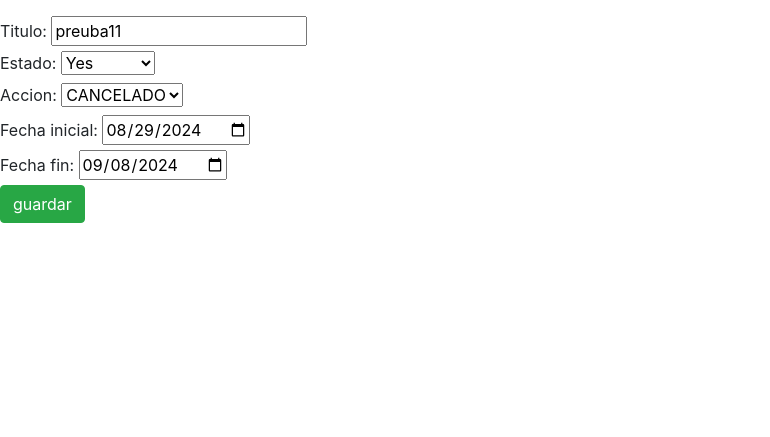
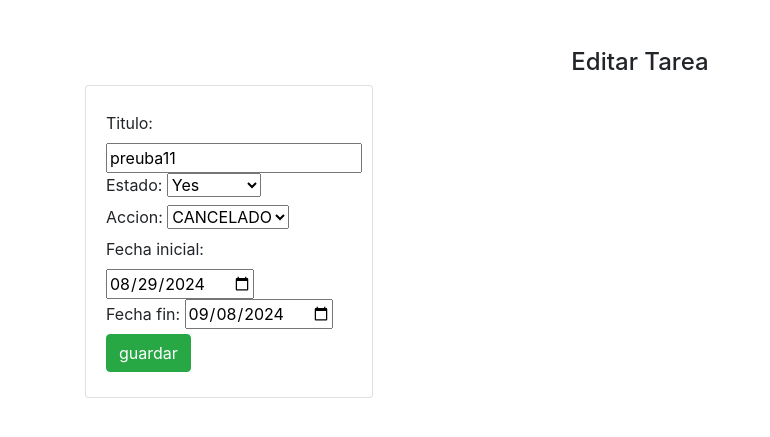
Before and after one commit to FelixVera17/todo_app, a Django app: page /tasks/18/update/ in a window 1280 px wide. Shown: the part 24-461 px from the top of the page, without its empty margins (0-770 px from the left). Run offline with Django 5.2, Linux system fonts and the light colour scheme; data comes from the database, SQL or seed files in the repository; both versions use the stored data as it was after the commit; some libraries are stand-ins or nearby versions.

Commit message:
mas estilos.

```diff
--- a/control/core/templates/core/task_update.html
+++ b/control/core/templates/core/task_update.html
@@ -1,5 +1,7 @@
 {% extends "base.html" %}
-{% block headExtra  %}
+
+{% block headExtra %}
+<link rel="stylesheet" href="https://stackpath.bootstrapcdn.com/bootstrap/4.5.2/css/bootstrap.min.css">
 
 
 {% endblock  %}
@@ -7,6 +9,11 @@
 {% comment %} <link rel="stylesheet" href="https://stackpath.bootstrapcdn.com/bootstrap/4.5.2/css/bootstrap.min.css"> {% endcomment %}
 
 {% block content  %}
+
+<div class="container mt-5">
+    <h4 class="text-center mb-8">Editar Tarea</h4>
+    <div class="card" style="width: 18rem;">
+        <div class="card-body">
 <div style="width: 100%; margin:5px auto;">
     <form method="POST" action="">
         {% csrf_token %}
```
Also changed, not shown: control/db.sqlite3.
